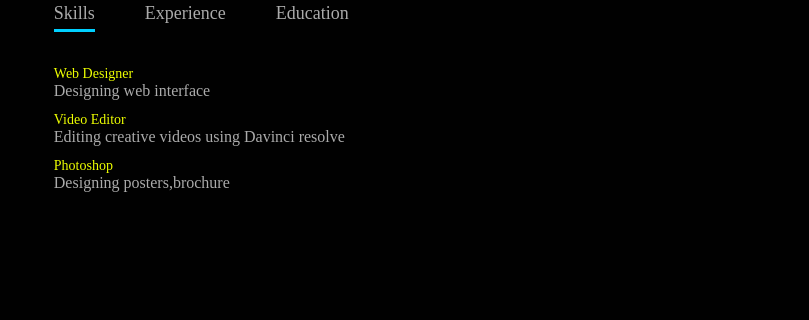
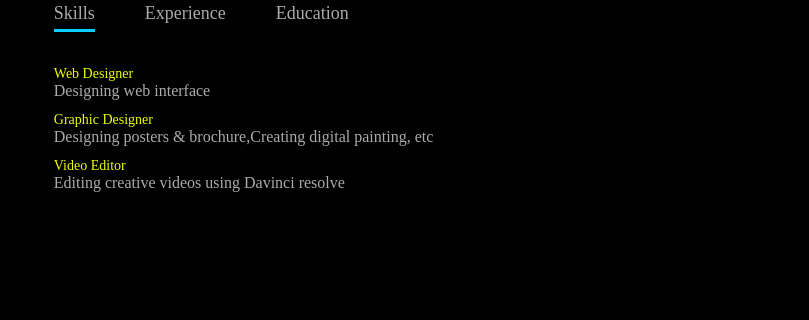
Before and after one commit to abi1092002/portfolio, a plain HTML site: page index.html in a window 1280 px wide. Shown: the part 1050-1370 px from the top of the page, 471-1280 px from the left. Drawn offline with Linux system fonts and the light colour scheme.

Commit message:
Update index.html

```diff
--- a/index.html
+++ b/index.html
@@ -53,8 +53,8 @@
                 <div class="tab-contents active-tab" id="skills">
                     <ul>
                         <li><span>Web Designer</span><br>Designing web interface</li>
+                        <li><span>Graphic Designer</span><br>Designing posters & brochure,Creating digital painting, etc</li>
                         <li><span>Video Editor</span><br>Editing creative videos using Davinci resolve</li>
-                        <li><span>Photoshop</span><br>Designing posters,brochure</li>
                     </ul>
                 </div>
 
```
